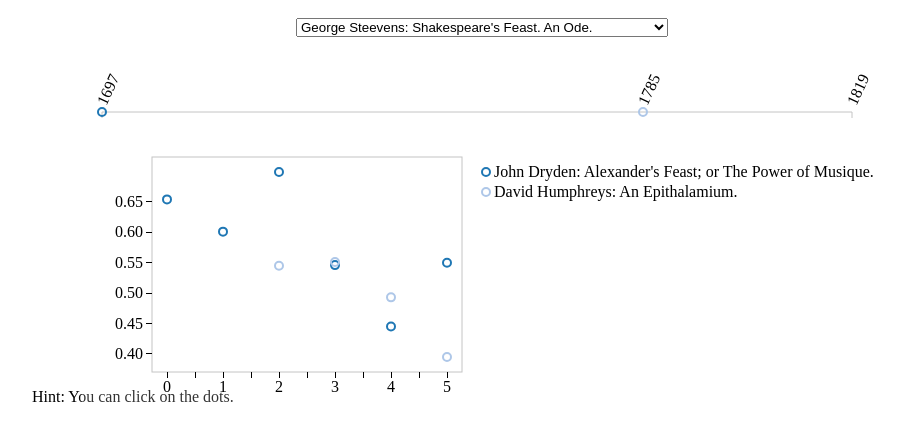
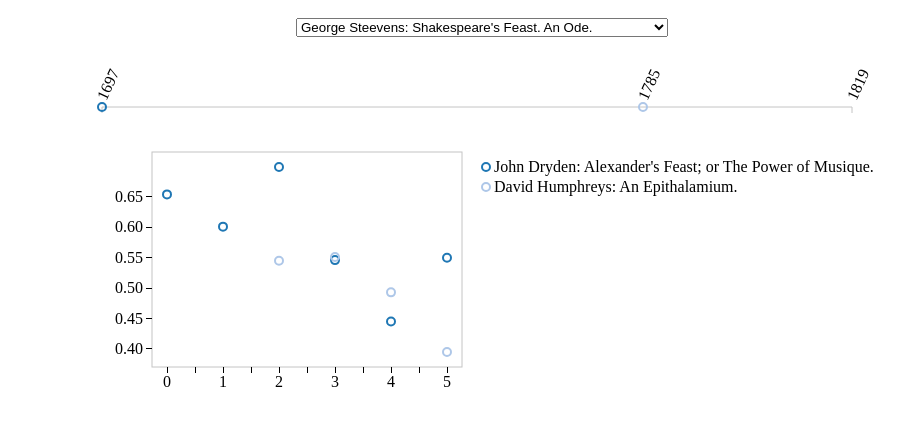
Before and after one commit to duhaime/visualize-text-reuse, a plain HTML site: page index.html in a window 1280 px wide. Shown: the top 425 px of the page, without its empty margins (158-1062 px from the left). Drawn offline with nearby package versions, Linux system fonts and the light colour scheme.

Commit message:
updated div sizing to account for time axis

```diff
--- a/css/style.css
+++ b/css/style.css
@@ -46,11 +46,11 @@ svg circle:active {
 }
 
 #textSelectorContainer {
-  padding: 10px 0px 30px 0px;
+  padding: 10px 0px 25px 0px;
 }
 
 #scatterPlot {
-  height: 300px;
+  height: 345px;
 }
 
 .textBox h4 {
```
